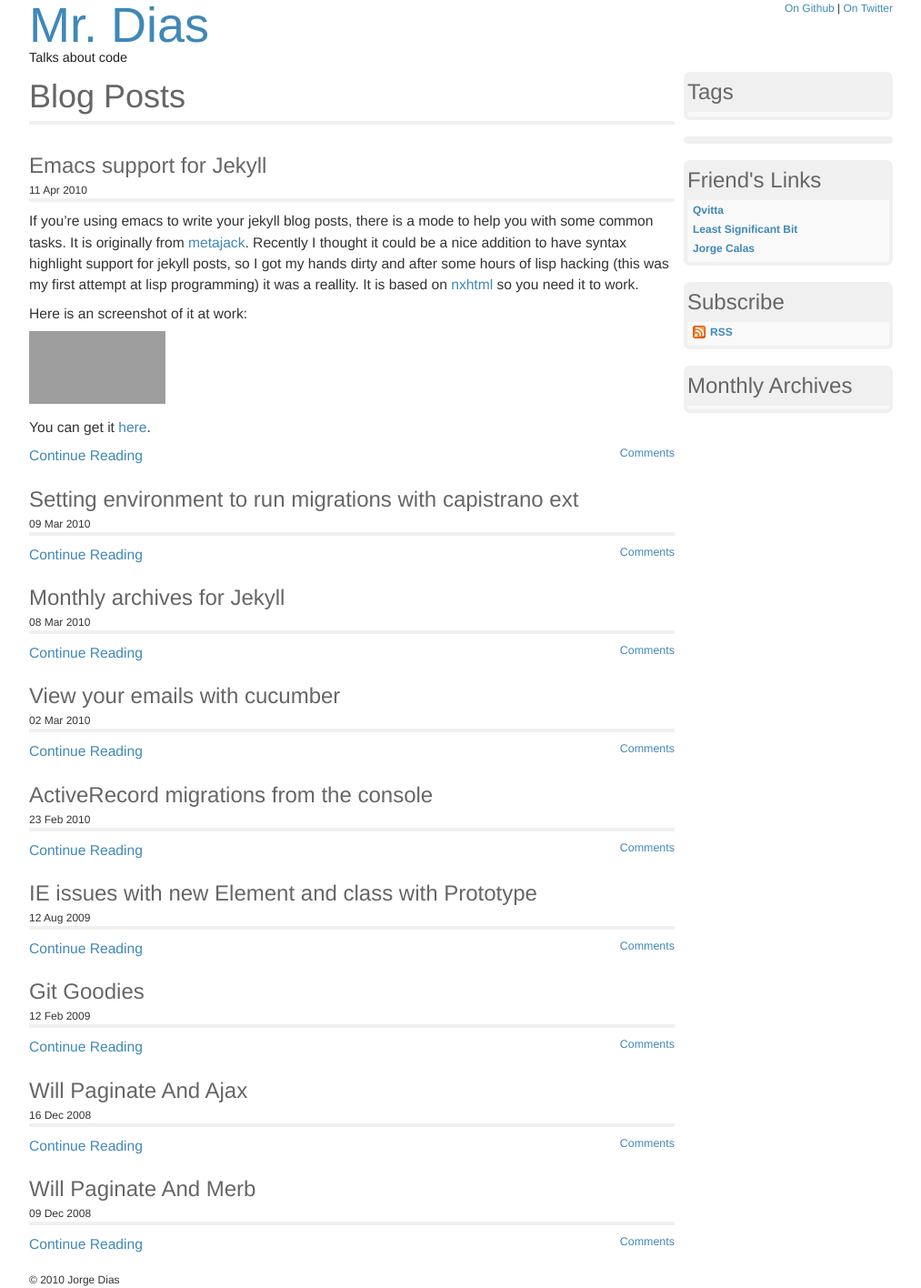
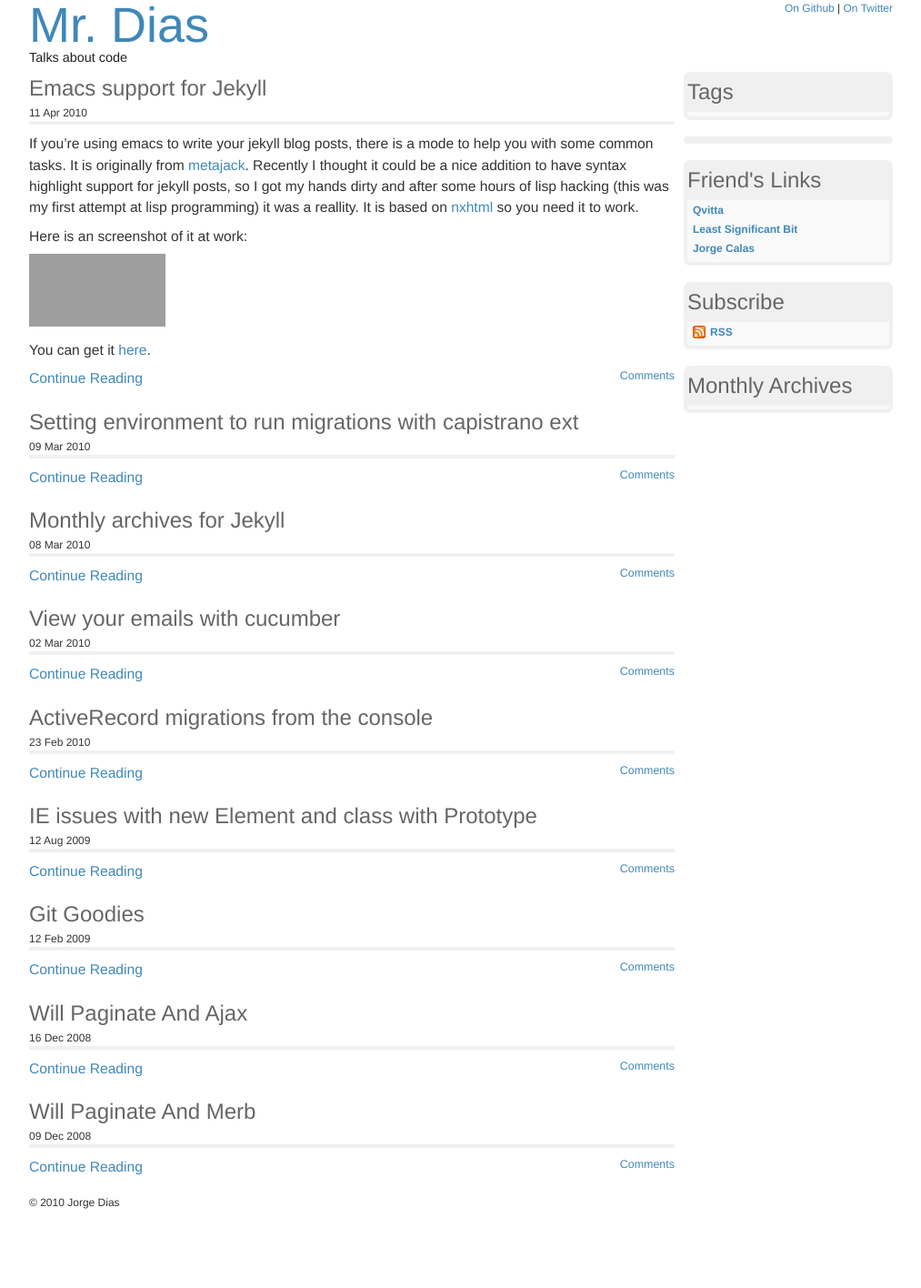
Before and after one commit to diasjorge/diasjorge.github.io, a Jekyll site: the page built from index.html, in a window 1280 px wide. Shown: the whole page at 91% size, without its empty margins (133-1146 px from the left). Built offline with Jekyll 4.4.1, drawn with Linux system fonts in a browser that asks for light colours; Markdown is read by kramdown in place of the engine named in the settings; comment, search, counter and statistics services are not loaded; after the commit the page ends 1331 px from its top, so only the background shows below that; grey boxes are pictures that could not be loaded.

Commit message:
Removed title from index

```diff
--- a/index.html
+++ b/index.html
@@ -2,7 +2,6 @@
 layout: default
 title: Mr. Dias
 ---
-<h2 class="title">Blog Posts</h2>
 <ul class="posts">
   {% for post in site.posts %}
   <li class="article">
```
